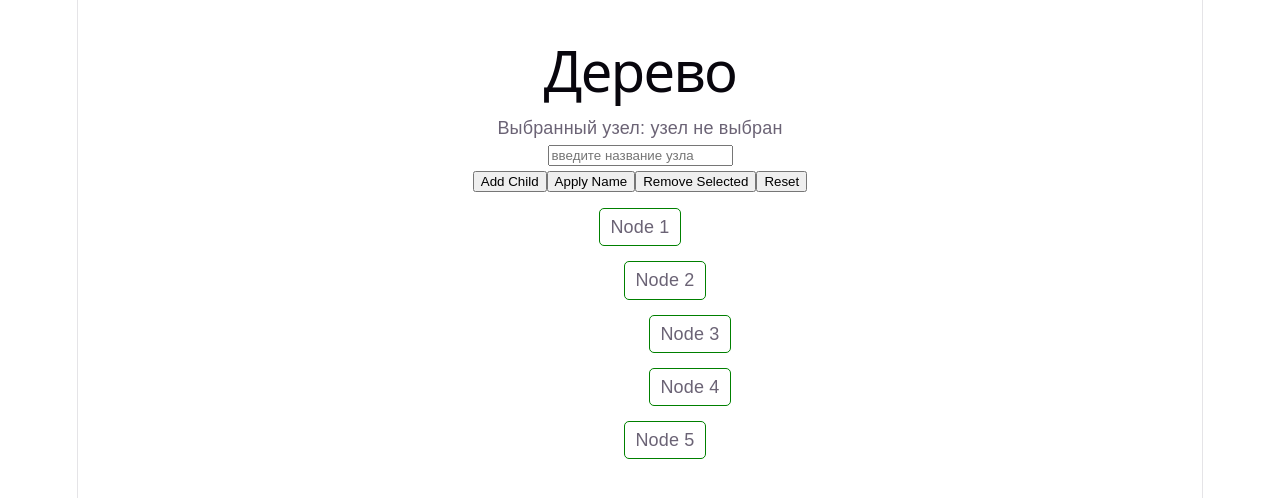
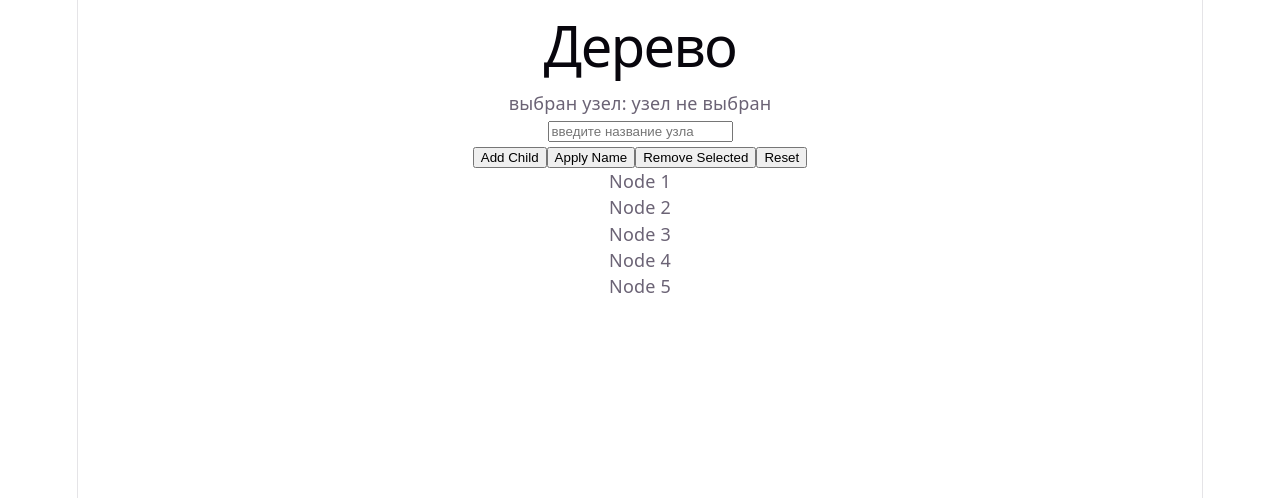
Before and after one commit to mez0m0rph/React_test_task, a React (Vite) app: page / in a window 1280 px wide. Shown: the top 498 px of the page. Built offline with nearby package versions, Linux system fonts and the light colour scheme.

Commit message:
изменил логику кнопок в app.jsx + узел переписал частично

```diff
--- a/src/App.jsx
+++ b/src/App.jsx
@@ -7,6 +7,7 @@ import { addChildToNode, removeNode, renameNode } from "./utils/treeHelpers";
 function App() {
     const [tree, setTree] = useState(initialTree);
     const [selectedNodeId, setSelectedNodeId] = useState(null);
+    const [nodeName, setNodeName] = useState("");
 
     const handleAdd = () => {
         if (selectedNodeId === null) {
@@ -14,19 +15,19 @@ function App() {
             return;
         }
 
-        const childName = prompt("введите имя потомка");
-
-        if (!childName || !childName.trim()) {
+        if (!nodeName.trim()) {
+            alert("введите имя узла")
             return;
         }
 
         const newChild = {
             id: Date.now(),
-            name: childName.trim(),
+            name: nodeName.trim(),
             children: [],
         };
 
         setTree(addChildToNode(tree, selectedNodeId, newChild));
+        setNodeName("");
     };
 
     const handleRemove = () => {
@@ -41,6 +42,7 @@ function App() {
 
         setTree(removeNode(tree, selectedNodeId));
         setSelectedNodeId(null);
+        setNodeName("");
     };
 
     const handleEdit = () => {
@@ -49,38 +51,45 @@ function App() {
             return;
         }
 
-        const newName = prompt("введите новое имя");
-
-        if (!newName || !newName.trim()) {
+        if (!nodeName.trim()) {
+            alert("введите имя узла");
             return;
         }
 
-        setTree(renameNode(tree, selectedNodeId, newName.trim()));
+        setTree(renameNode(tree, selectedNodeId, nodeName.trim()));
+        setNodeName("");
     };
 
     const handleReset = () => {
         setTree(initialTree);
         setSelectedNodeId(null);
+        setNodeName("");
     };
 
     return (
-        <div style={{ padding: "25px", fontFamily: "Arial, sans-serif"}}>
+        <div className="app-container">
             <h1>Дерево</h1>
 
-            <p>Выбранный узел: {selectedNodeId ?? "узел не выбран"}</p>
+            <p className="selected-info">
+                выбран узел: {selectedNodeId ?? "узел не выбран"}
+            </p>
 
             <Controls
+                onInputValue={nodeName}
+                onInputChange={setNodeName}
                 onAdd={handleAdd}
                 onRemove={handleRemove}
                 onEdit={handleEdit}
                 onReset={handleReset}
             />
 
-            <TreeNode
-                node={tree}
-                selectedNodeId={selectedNodeId}
-                onSelect={setSelectedNodeId}
-            />
+            <div className="tree-container">
+                <TreeNode
+                    node={tree}
+                    selectedNodeId={selectedNodeId}
+                    onSelect={setSelectedNodeId}
+                />
+            </div>
         </div>
     );
 }
--- a/src/components/TreeNode.jsx
+++ b/src/components/TreeNode.jsx
@@ -2,23 +2,16 @@ function TreeNode( {node, selectedNodeId, onSelect}) {
     const isSelected = node.id === selectedNodeId;
 
     return (
-        <div style={{marginTop: "15px"}}>
+        <div className="tree-node-wrapper">
             <div
                 onClick={() => onSelect(node.id)}
-                style={{
-                    cursor: "pointer",
-                    padding: "5px 10px",
-                    border: "1px solid green",
-                    backgroundColor: isSelected ? "#dbeafe" : "white",
-                    display: "inline-block",
-                    borderRadius: "5px",
-                }}
+                className={`tree-node ${isSelected ? "выбран" : ""}`}
             >
                 {node.name}
             </div>
 
             {node.children.length > 0 && (
-                <div style={{ paddingLeft: "50px"}}>
+                <div className="tree-children">
                     {node.children.map((child) => (
                         <TreeNode
                             key={child.id}
```
